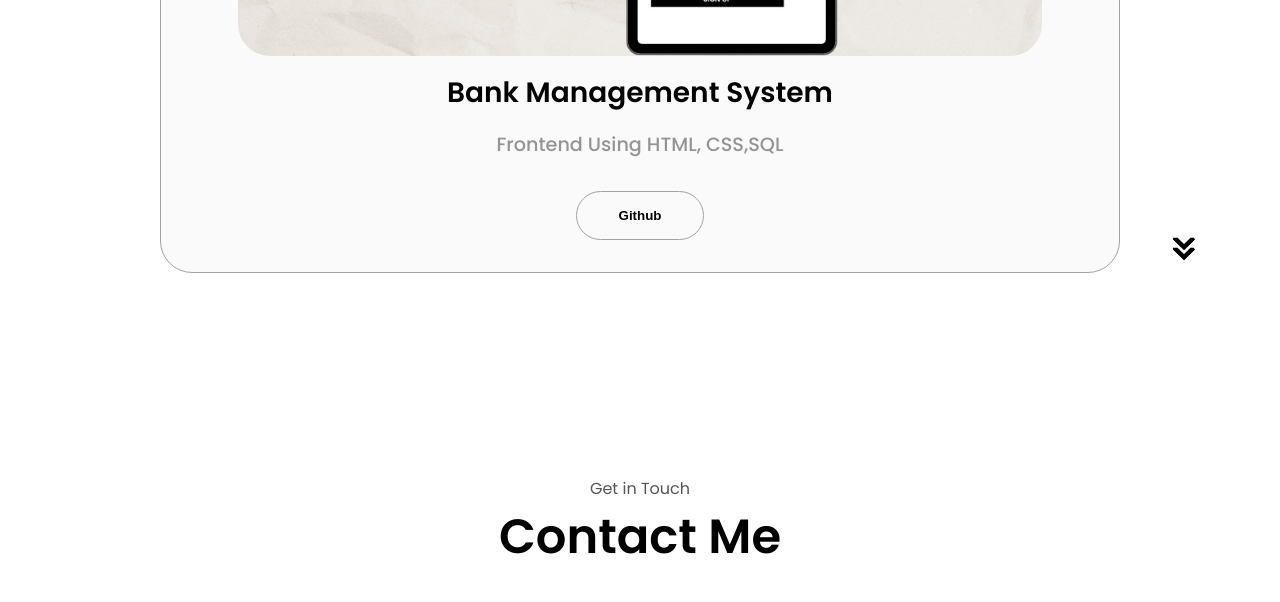
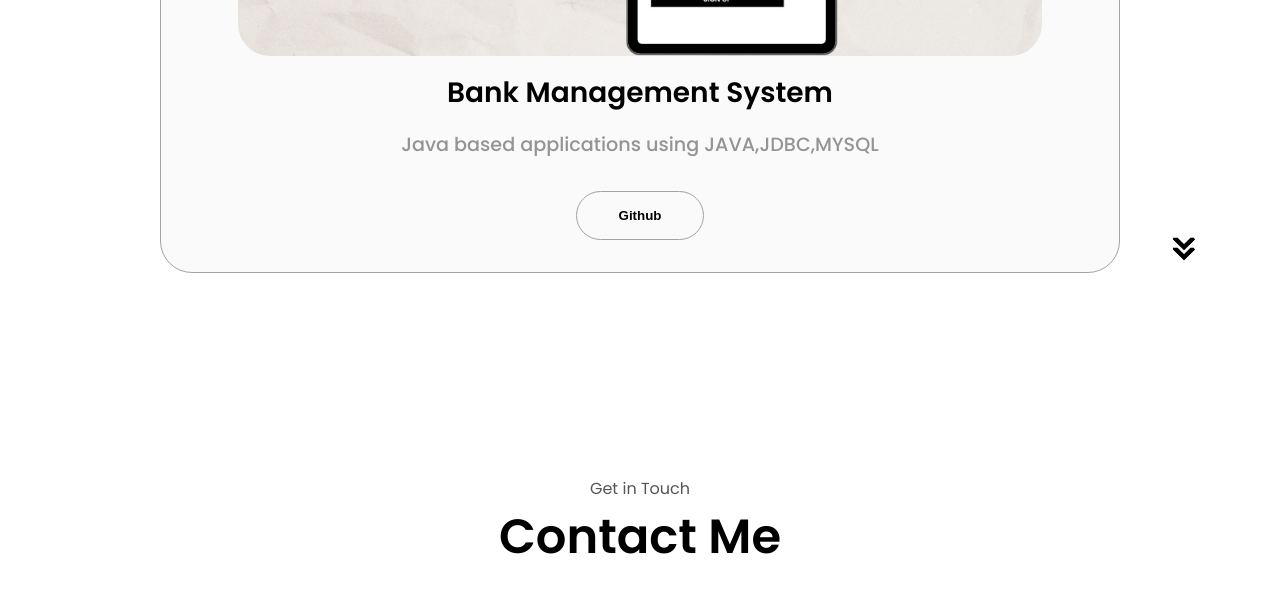
Before and after one commit to venkat-12313/portfolio, a website built with Vite: page index.html in a window 1280 px wide. Shown: the part 4020-4622 px from the top of the page. Built offline with nearby package versions, Linux system fonts and the light colour scheme.

Commit message:
Update index.html
Signed-off-by: yanda venkata rao <venkyeducation143@gmail.com>

```diff
--- a/index.html
+++ b/index.html
@@ -297,7 +297,7 @@
                         Bank Management System
                     </h2>
                     <h3 class="projects__subtitle project-subtitle">
-                     Frontend Using HTML, CSS,SQL
+                     Java based applications using JAVA,JDBC,MYSQL
 
                     </h3>
                     <div class="btn-container">
```
